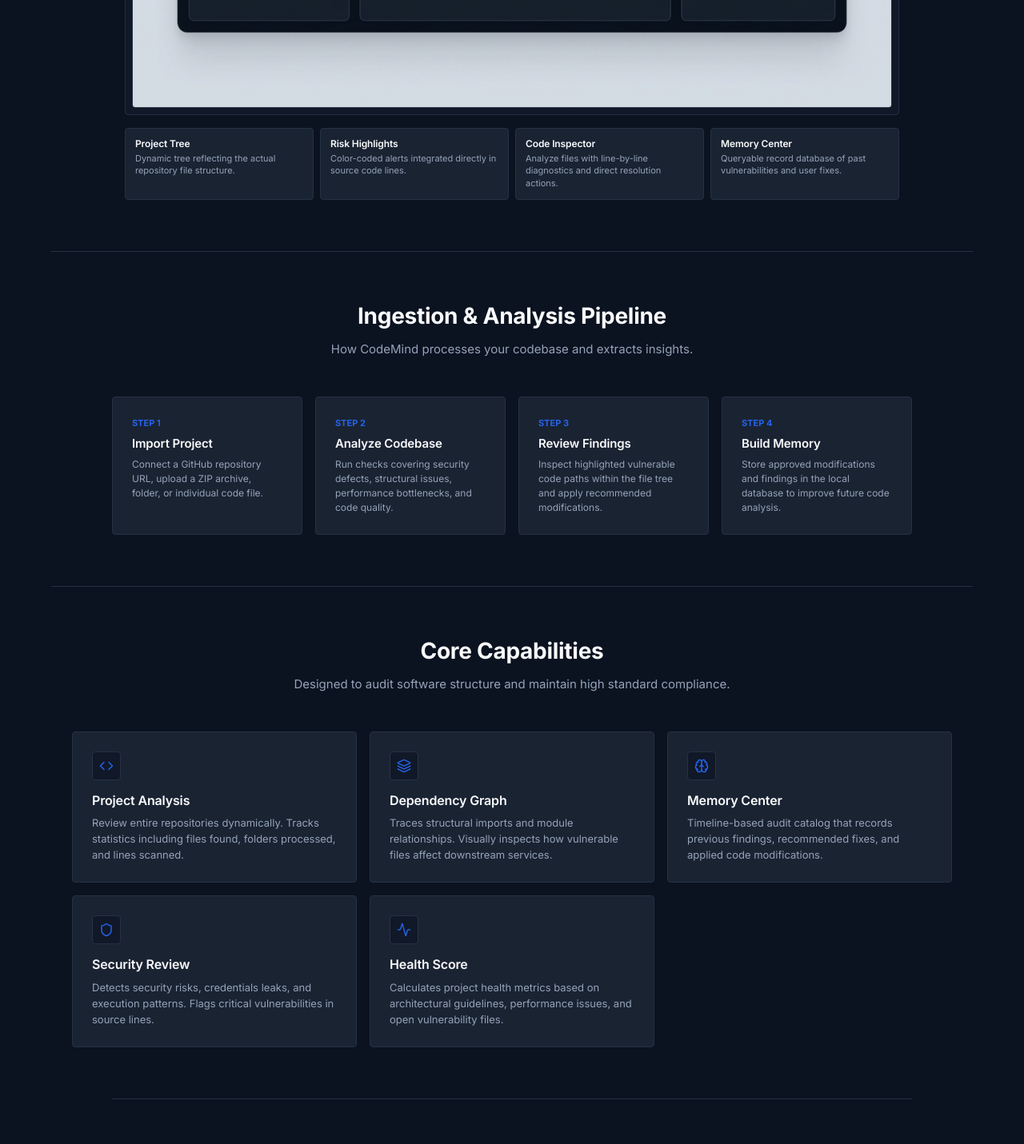
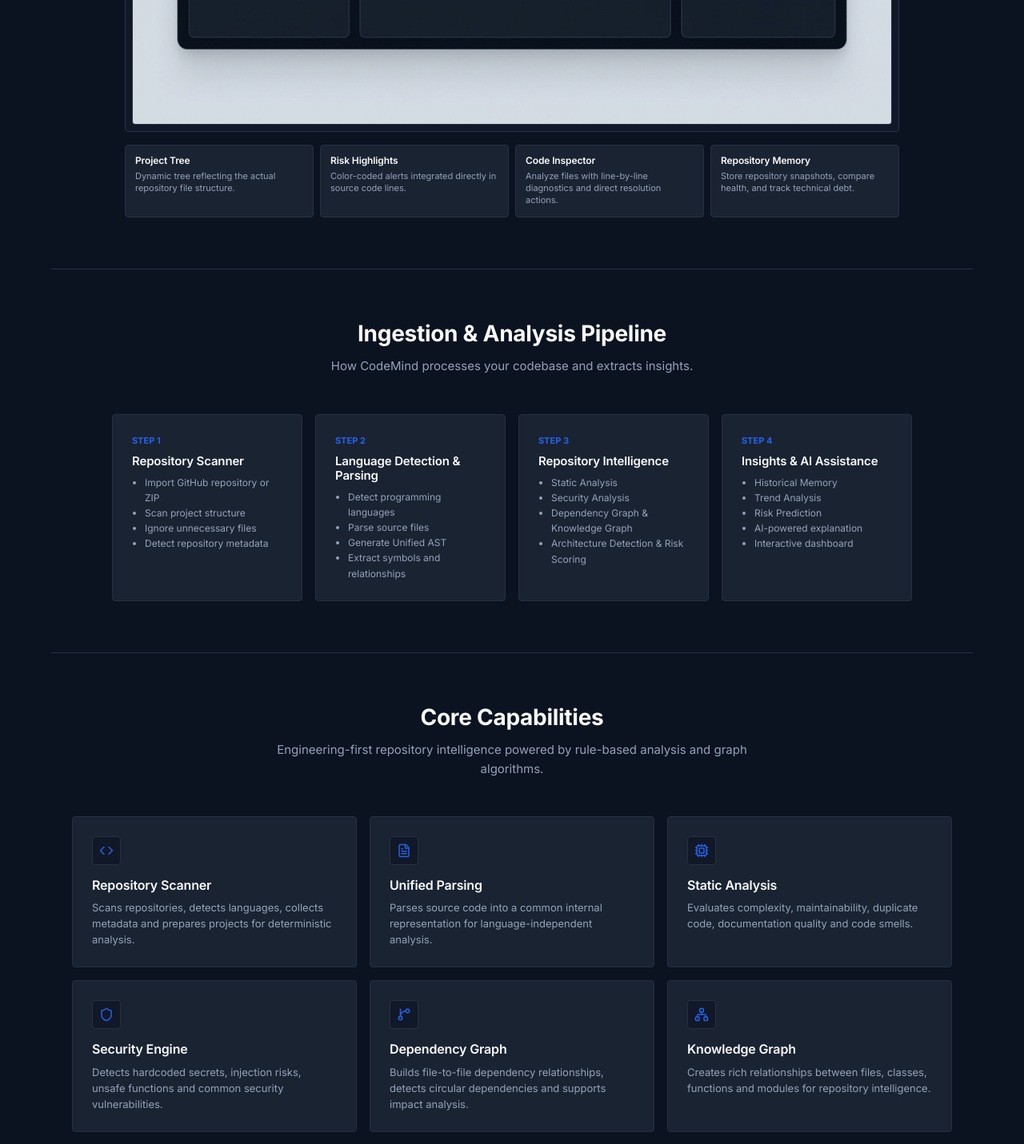
Before and after one commit to sudarshan-118/CodeMind-AI, a React (Vite) app: page / in a window 1280 px wide. Shown: the part 1330-2761 px from the top of the page at 80% size. Built offline with nearby package versions, Linux system fonts and the light colour scheme; no server answers.

Commit message:
Update landing page v2 architecture copy, navbar positioning, default git ingestion tab, and project deletion

```diff
--- a/src/components/LandingPage.tsx
+++ b/src/components/LandingPage.tsx
@@ -1,5 +1,5 @@
 import React from 'react';
-import { Shield, Brain, Layers, Activity, Code, LayoutDashboard, BookOpen } from 'lucide-react';
+import { Shield, Brain, Layers, Activity, Code, LayoutDashboard, BookOpen, FileText, Cpu, Database, Network, GitBranch } from 'lucide-react';
 import { SignInButton, SignUpButton, useAuth, UserButton } from '@clerk/clerk-react';
 import productPreview from '../assets/product_preview.png';
 
@@ -13,14 +13,17 @@ export const LandingPage: React.FC<LandingPageProps> = ({ onEnterApp }) => {
   return (
     <div style={{ backgroundColor: '#0B1220', minHeight: '100vh', width: '100%', color: '#F9FAFB' }}>
       {/* Navbar */}
-      <header className="main-header" style={{ padding: '16px 40px' }}>
+      <header className="main-header" style={{ padding: '16px 40px', display: 'flex', justifyContent: 'space-between', alignItems: 'center' }}>
         <div className="logo-section">
           <Brain className="logo-icon" size={20} />
           <span>CodeMind AI</span>
         </div>
-        <div style={{ display: 'flex', gap: '20px', alignItems: 'center' }}>
-          <a href="#features" className="nav-item" style={{ fontSize: '13px' }}>Capabilities</a>
-          <a href="#how-it-works" className="nav-item" style={{ fontSize: '13px' }}>Workflow</a>
+
+        <div style={{ display: 'flex', gap: '16px', alignItems: 'center' }}>
+          <div style={{ display: 'flex', gap: '4px', alignItems: 'center' }}>
+            <a href="#features" className="nav-item" style={{ fontSize: '13px', padding: '8px 12px', minWidth: 'auto' }}>Capabilities</a>
+            <a href="#how-it-works" className="nav-item" style={{ fontSize: '13px', padding: '8px 12px', minWidth: 'auto' }}>Workflow</a>
+          </div>
           {isSignedIn ? (
             <div style={{ display: 'flex', gap: '15px', alignItems: 'center' }}>
               <button className="btn btn-primary" onClick={() => onEnterApp('dashboard')}>
@@ -65,11 +68,11 @@ export const LandingPage: React.FC<LandingPageProps> = ({ onEnterApp }) => {
           CodeMind AI
         </h1>
         <p className="hero-subtitle">
-          Review projects, track vulnerabilities, and build engineering memory over time.
+          Deterministic repository analysis & engineering-first intelligence.
         </p>
 
         <p style={{ color: 'var(--text-secondary)', maxWidth: '600px', margin: '-16px auto 32px auto', fontSize: '14px', lineHeight: '1.55' }}>
-          Upload a repository, folder, ZIP, or file. CodeMind analyzes the codebase, highlights risks, stores findings, and uses previous reviews to improve future analysis.
+          CodeMind performs deterministic repository analysis using static analysis, graph algorithms and custom risk scoring. AI is only used to explain findings and recommend fixes.
         </p>
 
         <div className="hero-cta">
@@ -126,7 +129,7 @@ export const LandingPage: React.FC<LandingPageProps> = ({ onEnterApp }) => {
 
             <img
               src={productPreview}
-              alt="CodeMind AI Workspace Console preview showing Project Tree, Risk Highlights, Code Inspector, and Memory Center"
+              alt="CodeMind AI Workspace Console preview showing Project Tree, Risk Highlights, Code Inspector, and Repository Memory"
               style={{
                 width: '100%',
                 height: 'auto',
@@ -156,8 +159,8 @@ export const LandingPage: React.FC<LandingPageProps> = ({ onEnterApp }) => {
               <p style={{ fontSize: '11px', color: 'var(--text-secondary)', marginTop: '4px', lineHeight: 1.4 }}>Analyze files with line-by-line diagnostics and direct resolution actions.</p>
             </div>
             <div style={{ padding: '12px', border: '1px solid var(--border-color)', backgroundColor: 'var(--card-color)', borderRadius: '4px' }}>
-              <h4 style={{ fontSize: '12px', fontWeight: 600, color: 'var(--text-primary)' }}>Memory Center</h4>
-              <p style={{ fontSize: '11px', color: 'var(--text-secondary)', marginTop: '4px', lineHeight: 1.4 }}>Queryable record database of past vulnerabilities and user fixes.</p>
+              <h4 style={{ fontSize: '12px', fontWeight: 600, color: 'var(--text-primary)' }}>Repository Memory</h4>
+              <p style={{ fontSize: '11px', color: 'var(--text-secondary)', marginTop: '4px', lineHeight: 1.4 }}>Store repository snapshots, compare health, and track technical debt.</p>
             </div>
           </div>
         </div>
@@ -178,23 +181,44 @@ export const LandingPage: React.FC<LandingPageProps> = ({ onEnterApp }) => {
           }}>
             <div style={{ padding: '24px', backgroundColor: 'var(--card-color)', border: '1px solid var(--border-color)', borderRadius: '4px' }}>
               <div style={{ fontSize: '11px', fontWeight: 700, color: 'var(--primary-color)', marginBottom: '8px' }}>STEP 1</div>
-              <h3 style={{ fontSize: '15px', fontWeight: 600, marginBottom: '8px' }}>Import Project</h3>
-              <p style={{ fontSize: '12px', color: 'var(--text-secondary)', lineHeight: '1.5' }}>Connect a GitHub repository URL, upload a ZIP archive, folder, or individual code file.</p>
+              <h3 style={{ fontSize: '15px', fontWeight: 600, marginBottom: '8px' }}>Repository Scanner</h3>
+              <ul style={{ margin: 0, paddingLeft: '16px', fontSize: '12px', color: 'var(--text-secondary)', lineHeight: '1.6' }}>
+                <li>Import GitHub repository or ZIP</li>
+                <li>Scan project structure</li>
+                <li>Ignore unnecessary files</li>
+                <li>Detect repository metadata</li>
+              </ul>
             </div>
             <div style={{ padding: '24px', backgroundColor: 'var(--card-color)', border: '1px solid var(--border-color)', borderRadius: '4px' }}>
               <div style={{ fontSize: '11px', fontWeight: 700, color: 'var(--primary-color)', marginBottom: '8px' }}>STEP 2</div>
-              <h3 style={{ fontSize: '15px', fontWeight: 600, marginBottom: '8px' }}>Analyze Codebase</h3>
-              <p style={{ fontSize: '12px', color: 'var(--text-secondary)', lineHeight: '1.5' }}>Run checks covering security defects, structural issues, performance bottlenecks, and code quality.</p>
+              <h3 style={{ fontSize: '15px', fontWeight: 600, marginBottom: '8px' }}>Language Detection & Parsing</h3>
+              <ul style={{ margin: 0, paddingLeft: '16px', fontSize: '12px', color: 'var(--text-secondary)', lineHeight: '1.6' }}>
+                <li>Detect programming languages</li>
+                <li>Parse source files</li>
+                <li>Generate Unified AST</li>
+                <li>Extract symbols and relationships</li>
+              </ul>
             </div>
             <div style={{ padding: '24px', backgroundColor: 'var(--card-color)', border: '1px solid var(--border-color)', borderRadius: '4px' }}>
               <div style={{ fontSize: '11px', fontWeight: 700, color: 'var(--primary-color)', marginBottom: '8px' }}>STEP 3</div>
-              <h3 style={{ fontSize: '15px', fontWeight: 600, marginBottom: '8px' }}>Review Findings</h3>
-              <p style={{ fontSize: '12px', color: 'var(--text-secondary)', lineHeight: '1.5' }}>Inspect highlighted vulnerable code paths within the file tree and apply recommended modifications.</p>
+              <h3 style={{ fontSize: '15px', fontWeight: 600, marginBottom: '8px' }}>Repository Intelligence</h3>
+              <ul style={{ margin: 0, paddingLeft: '16px', fontSize: '12px', color: 'var(--text-secondary)', lineHeight: '1.6' }}>
+                <li>Static Analysis</li>
+                <li>Security Analysis</li>
+                <li>Dependency Graph & Knowledge Graph</li>
+                <li>Architecture Detection & Risk Scoring</li>
+              </ul>
             </div>
             <div style={{ padding: '24px', backgroundColor: 'var(--card-color)', border: '1px solid var(--border-color)', borderRadius: '4px' }}>
               <div style={{ fontSize: '11px', fontWeight: 700, color: 'var(--primary-color)', marginBottom: '8px' }}>STEP 4</div>
-              <h3 style={{ fontSize: '15px', fontWeight: 600, marginBottom: '8px' }}>Build Memory</h3>
-              <p style={{ fontSize: '12px', color: 'var(--text-secondary)', lineHeight: '1.5' }}>Store approved modifications and findings in the local database to improve future code analysis.</p>
+              <h3 style={{ fontSize: '15px', fontWeight: 600, marginBottom: '8px' }}>Insights & AI Assistance</h3>
+              <ul style={{ margin: 0, paddingLeft: '16px', fontSize: '12px', color: 'var(--text-secondary)', lineHeight: '1.6' }}>
+                <li>Historical Memory</li>
+                <li>Trend Analysis</li>
+                <li>Risk Prediction</li>
+                <li>AI-powered explanation</li>
+                <li>Interactive dashboard</li>
+              </ul>
             </div>
           </div>
         </div>
@@ -203,43 +227,71 @@ export const LandingPage: React.FC<LandingPageProps> = ({ onEnterApp }) => {
         <div id="features" className="features-section" style={{ borderTop: '1px solid var(--border-color)' }}>
           <div className="section-header">
             <h2 className="section-title">Core Capabilities</h2>
-            <p className="section-desc">Designed to audit software structure and maintain high standard compliance.</p>
+            <p className="section-desc">Engineering-first repository intelligence powered by rule-based analysis and graph algorithms.</p>
           </div>
           <div className="features-grid">
             <div className="feature-card">
               <div className="feature-icon-wrapper">
                 <Code size={18} />
               </div>
-              <h3>Project Analysis</h3>
-              <p>Review entire repositories dynamically. Tracks statistics including files found, folders processed, and lines scanned.</p>
+              <h3>Repository Scanner</h3>
+              <p>Scans repositories, detects languages, collects metadata and prepares projects for deterministic analysis.</p>
             </div>
             <div className="feature-card">
               <div className="feature-icon-wrapper">
-                <Layers size={18} />
+                <FileText size={18} />
+              </div>
+              <h3>Unified Parsing</h3>
+              <p>Parses source code into a common internal representation for language-independent analysis.</p>
+            </div>
+            <div className="feature-card">
+              <div className="feature-icon-wrapper">
+                <Cpu size={18} />
+              </div>
+              <h3>Static Analysis</h3>
+              <p>Evaluates complexity, maintainability, duplicate code, documentation quality and code smells.</p>
+            </div>
+            <div className="feature-card">
+              <div className="feature-icon-wrapper">
+                <Shield size={18} />
+              </div>
+              <h3>Security Engine</h3>
+              <p>Detects hardcoded secrets, injection risks, unsafe functions and common security vulnerabilities.</p>
+            </div>
+            <div className="feature-card">
+              <div className="feature-icon-wrapper">
+                <GitBranch size={18} />
               </div>
               <h3>Dependency Graph</h3>
-              <p>Traces structural imports and module relationships. Visually inspects how vulnerable files affect downstream services.</p>
+              <p>Builds file-to-file dependency relationships, detects circular dependencies and supports impact analysis.</p>
+            </div>
+            <div className="feature-card">
+              <div className="feature-icon-wrapper">
+                <Network size={18} />
+              </div>
+              <h3>Knowledge Graph</h3>
+              <p>Creates rich relationships between files, classes, functions and modules for repository intelligence.</p>
+            </div>
+            <div className="feature-card">
+              <div className="feature-icon-wrapper">
+                <Activity size={18} />
+              </div>
+              <h3>Risk Engine</h3>
+              <p>Calculates repository, folder and file risk scores using deterministic weighted algorithms.</p>
+            </div>
+            <div className="feature-card">
+              <div className="feature-icon-wrapper">
+                <Database size={18} />
+              </div>
+              <h3>Historical Memory</h3>
+              <p>Stores repository snapshots, compares previous analyses and tracks project evolution.</p>
             </div>
             <div className="feature-card">
               <div className="feature-icon-wrapper">
                 <Brain size={18} />
               </div>
-              <h3>Memory Center</h3>
-              <p>Timeline-based audit catalog that records previous findings, recommended fixes, and applied code modifications.</p>
-            </div>
-            <div className="feature-card">
-              <div className="feature-icon-wrapper">
-                <Shield size={18} />
-              </div>
-              <h3>Security Review</h3>
-              <p>Detects security risks, credentials leaks, and execution patterns. Flags critical vulnerabilities in source lines.</p>
-            </div>
-            <div className="feature-card">
-              <div className="feature-icon-wrapper">
-                <Activity size={18} />
-              </div>
-              <h3>Health Score</h3>
-              <p>Calculates project health metrics based on architectural guidelines, performance issues, and open vulnerability files.</p>
+              <h3>AI Explanation Layer</h3>
+              <p>Uses AI only to explain structured findings and recommend fixes instead of analyzing the entire repository.</p>
             </div>
           </div>
         </div>
@@ -254,13 +306,13 @@ export const LandingPage: React.FC<LandingPageProps> = ({ onEnterApp }) => {
           }}>
             <div>
               <h2 style={{ fontSize: '24px', fontWeight: 700, color: 'var(--text-primary)', marginBottom: '16px' }}>
-                Engineering Memory System
+                Repository Memory
               </h2>
               <p style={{ color: 'var(--text-secondary)', fontSize: '14px', lineHeight: '1.6', marginBottom: '16px' }}>
-                Traditional scanners evaluate code snippets in isolation, losing historical context of past fixes. CodeMind stores every applied fix and vulnerability resolution in a queryable memory database.
+                CodeMind performs deterministic repository analysis using static analysis, graph algorithms and custom risk scoring. AI is only used to explain findings and recommend improvements.
               </p>
               <p style={{ color: 'var(--text-secondary)', fontSize: '14px', lineHeight: '1.6' }}>
-                As your codebase evolves, new pull requests are evaluated against previous fixes. The pipeline checks for regression patterns and flags when resolved risks reappear in new modules or downstream files.
+                This reduces token usage, improves consistency and makes analysis explainable across every version of your project.
               </p>
             </div>
             <div style={{
@@ -270,31 +322,31 @@ export const LandingPage: React.FC<LandingPageProps> = ({ onEnterApp }) => {
               padding: '24px'
             }}>
               <h4 style={{ fontSize: '13px', fontWeight: 600, color: 'var(--text-primary)', marginBottom: '16px', borderBottom: '1px solid var(--border-color)', paddingBottom: '8px' }}>
-                Memory Match Pipeline
+                Repository Memory Overview
               </h4>
               <div style={{ display: 'flex', flexDirection: 'column', gap: '12px' }}>
                 <div style={{ display: 'flex', alignItems: 'center', gap: '8px' }}>
                   <div style={{ width: '6px', height: '6px', borderRadius: '50%', backgroundColor: 'var(--primary-color)', flexShrink: 0 }} />
-                  <div style={{ fontSize: '12px' }}>
-                    <span style={{ color: 'var(--text-secondary)' }}>Identify Risk:</span> SQL Injection vulnerability found in user credentials routing.
+                  <div style={{ fontSize: '12px', color: 'var(--text-secondary)' }}>
+                    Store repository snapshots after each analysis.
                   </div>
                 </div>
                 <div style={{ display: 'flex', alignItems: 'center', gap: '8px' }}>
                   <div style={{ width: '6px', height: '6px', borderRadius: '50%', backgroundColor: 'var(--success-color)', flexShrink: 0 }} />
-                  <div style={{ fontSize: '12px' }}>
-                    <span style={{ color: 'var(--text-secondary)' }}>Fix Applied:</span> Parameterized query configuration replaced raw concatenation.
+                  <div style={{ fontSize: '12px', color: 'var(--text-secondary)' }}>
+                    Compare previous and current repository health.
+                  </div>
+                </div>
+                <div style={{ display: 'flex', alignItems: 'center', gap: '8px' }}>
+                  <div style={{ width: '6px', height: '6px', borderRadius: '50%', backgroundColor: 'var(--warning-color)', flexShrink: 0 }} />
+                  <div style={{ fontSize: '12px', color: 'var(--text-secondary)' }}>
+                    Track technical debt evolution.
                   </div>
                 </div>
                 <div style={{ display: 'flex', alignItems: 'center', gap: '8px' }}>
                   <div style={{ width: '6px', height: '6px', borderRadius: '50%', backgroundColor: 'var(--primary-color)', flexShrink: 0 }} />
-                  <div style={{ fontSize: '12px' }}>
-                    <span style={{ color: 'var(--text-secondary)' }}>Store Memory:</span> Database records resolution pattern automatically.
-                  </div>
-                </div>
-                <div style={{ display: 'flex', alignItems: 'center', gap: '8px' }}>
-                  <div style={{ width: '6px', height: '6px', borderRadius: '50%', backgroundColor: 'var(--warning-color)', flexShrink: 0 }} />
-                  <div style={{ fontSize: '12px' }}>
-                    <span style={{ color: 'var(--text-secondary)' }}>Regressions Blocked:</span> Future scans matching SQL raw statements block integration.
+                  <div style={{ fontSize: '12px', color: 'var(--text-secondary)' }}>
+                    Generate repository trends over time.
                   </div>
                 </div>
               </div>
@@ -307,7 +359,7 @@ export const LandingPage: React.FC<LandingPageProps> = ({ onEnterApp }) => {
       <footer className="landing-footer" style={{ padding: '40px 60px' }}>
         <div>
           <span style={{ fontWeight: 700, color: '#F9FAFB' }}>CodeMind AI</span>
-          <p style={{ marginTop: '8px', color: '#94A3B8', fontSize: '12px' }}>Memory-Powered Engineering Intelligence Platform.</p>
+          <p style={{ marginTop: '8px', color: '#94A3B8', fontSize: '12px' }}>Deterministic Engineering Intelligence Platform.</p>
         </div>
         <div style={{ display: 'flex', gap: '30px' }}>
           <span>© 2026 CodeMind AI Inc.</span>
```
Also changed, not shown: src/App.tsx (+34 -0 lines), src/backend/memory/repoMemory.ts (+9 -0 lines), src/components/Dashboard.tsx (+30 -9 lines), src/components/ProjectWorkspace.tsx (+22 -4 lines), src/services/db.ts (+22 -0 lines).
